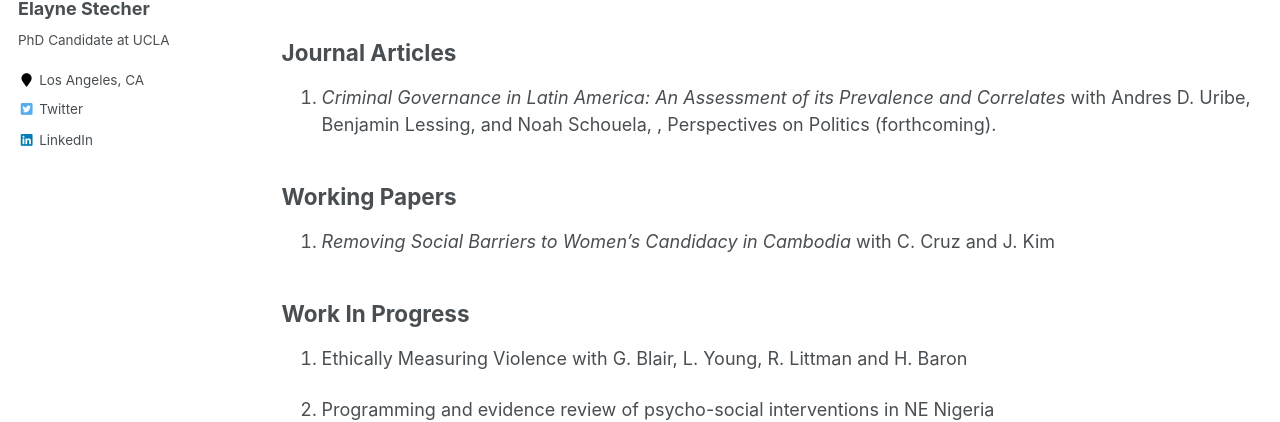
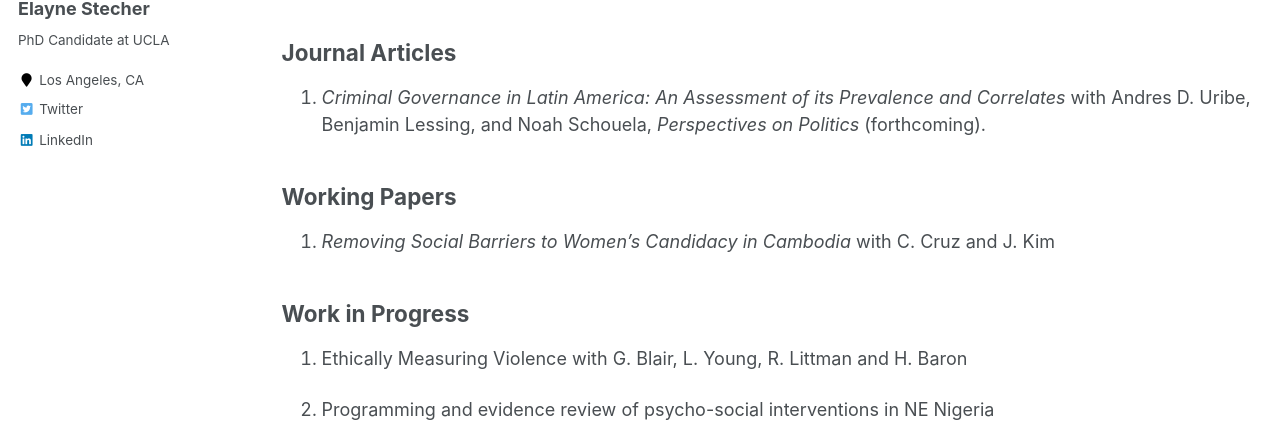
Before and after one commit to estech01/estech01.github.io, a Jekyll site: the page built from _pages/currentwork.md, in a window 1280 px wide and 949 px high. Shown: the part 305-727 px from the top of the window. Built offline with Jekyll 4.4.1, drawn with Linux system fonts in a browser that asks for light colours.

```diff
--- a/_pages/currentwork.md
+++ b/_pages/currentwork.md
@@ -9,13 +9,13 @@ I am interested in leveraging qualitative and quantitative methods to investigat
 
 ## Journal Articles
 
-1. *Criminal Governance in Latin America: An Assessment of its Prevalence and Correlates* with Andres D. Uribe, Benjamin Lessing, and Noah Schouela, , Perspectives on Politics (forthcoming).
+1. *Criminal Governance in Latin America: An Assessment of its Prevalence and Correlates* with Andres D. Uribe, Benjamin Lessing, and Noah Schouela, *Perspectives on Politics* (forthcoming).
 
 ## Working Papers
 
 1. *Removing Social Barriers to Women’s Candidacy in Cambodia* with C. Cruz and J. Kim
 
-## Work In Progress
+## Work in Progress
 
 1. Ethically Measuring Violence with G. Blair, L. Young, R. Littman and H. Baron
 
```
